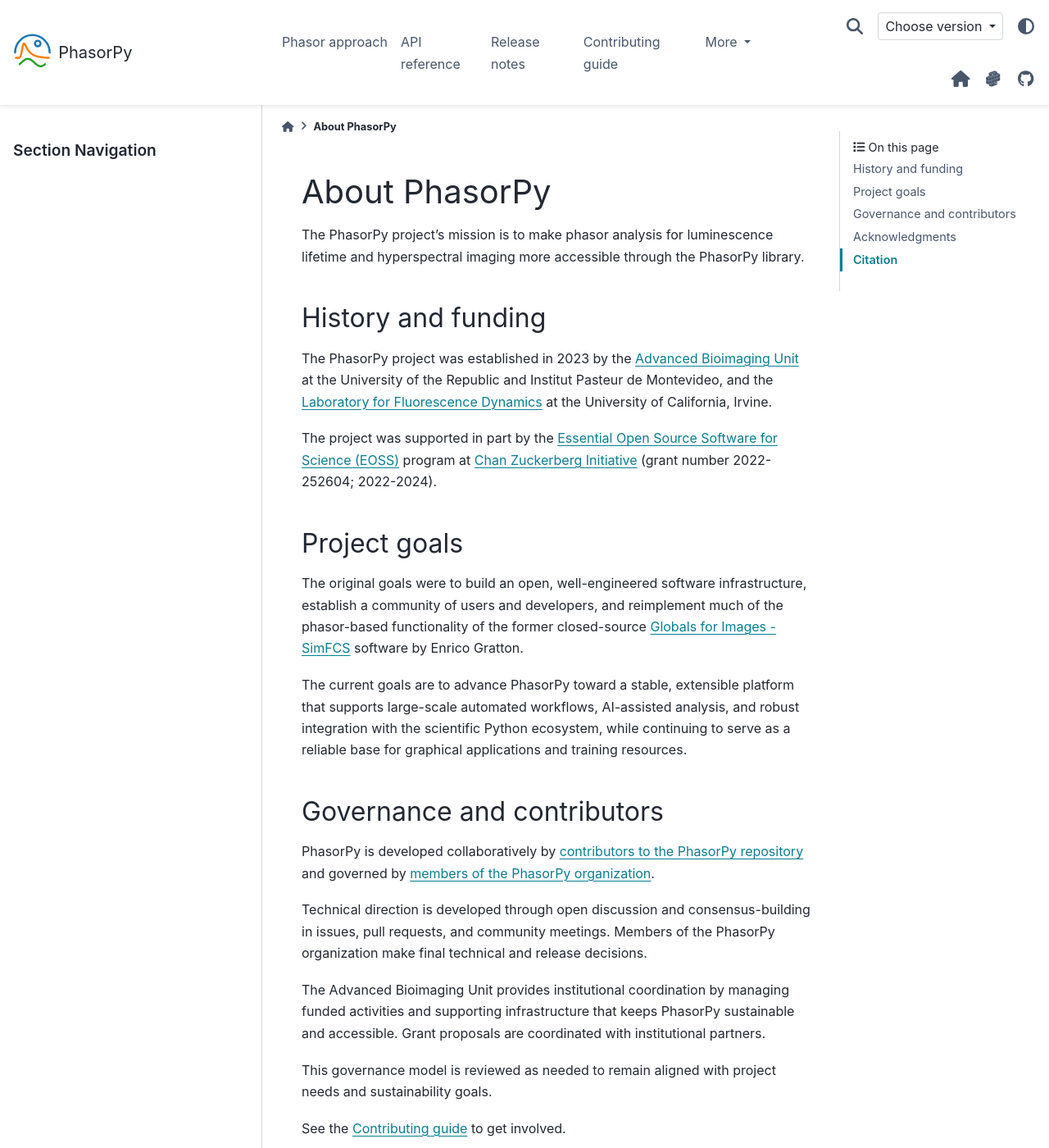
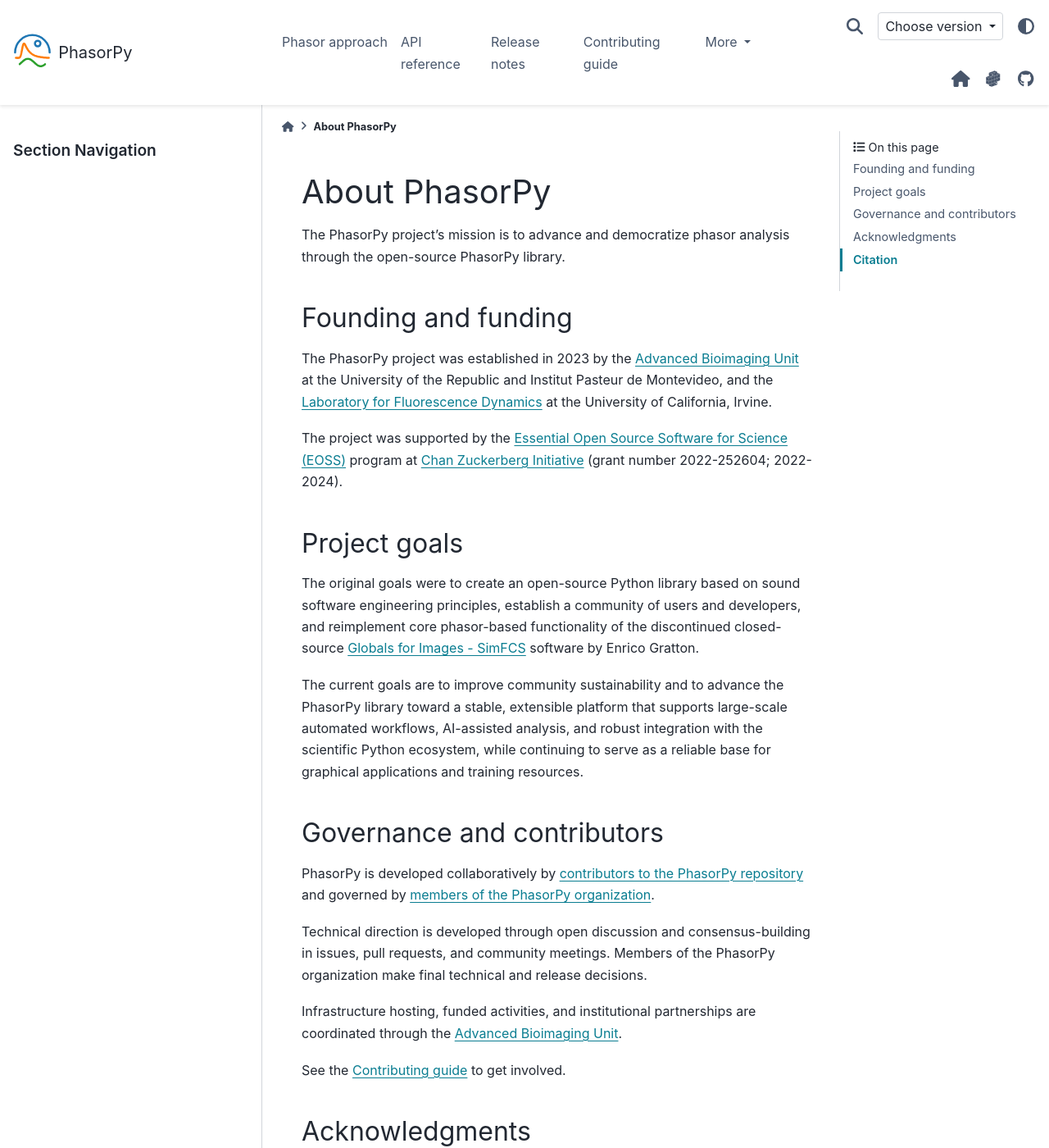
Before and after one commit to phasorpy/phasorpy, a Sphinx documentation site: the page built from docs/about.rst, in a window 1280 px wide and 1400 px high. Shown: the whole window at 82% size. Built offline with Sphinx 7.4.7 and the PyData theme 0.15.4, drawn with Linux system fonts in a browser that asks for light colours; pages that are not in the unit, such as notebooks, are missing from menus; some of the changed text lies outside the part shown.

Commit message:
Revise wording

```diff
--- a/docs/about.rst
+++ b/docs/about.rst
@@ -1,16 +1,13 @@
 About PhasorPy
 ==============
 
-The PhasorPy project's mission is to make phasor analysis for luminescence
-lifetime and hyperspectral imaging more accessible through the PhasorPy
-library.
-
-.. _history:
+The PhasorPy project's mission is to advance and democratize phasor analysis
+through the open-source PhasorPy library.
 
 .. _funding:
 
-History and funding
--------------------
+Founding and funding
+--------------------
 
 The PhasorPy project was established in 2023 by the
 `Advanced Bioimaging Unit <https://www.uba.uy>`_
@@ -18,7 +15,7 @@
 `Laboratory for Fluorescence Dynamics <https://www.lfd.uci.edu>`_
 at the University of California, Irvine.
 
-The project was supported in part by the
+The project was supported by the
 `Essential Open Source Software for Science (EOSS)
 <https://chanzuckerberg.com/eoss/>`_ program at
 `Chan Zuckerberg Initiative <https://chanzuckerberg.com/>`_
@@ -27,16 +24,18 @@
 Project goals
 -------------
 
-The original goals were to build an open, well-engineered software
-infrastructure, establish a community of users and developers, and reimplement
-much of the phasor-based functionality of the former closed-source
-`Globals for Images - SimFCS <https://www.lfd.uci.edu/globals/>`_ software by
-Enrico Gratton.
+The original goals were to create an open-source Python library based on
+sound software engineering principles, establish a community of users
+and developers, and reimplement core phasor-based functionality of the
+discontinued closed-source
+`Globals for Images - SimFCS <https://www.lfd.uci.edu/globals/>`_
+software by Enrico Gratton.
 
-The current goals are to advance PhasorPy toward a stable, extensible platform
-that supports large-scale automated workflows, AI-assisted analysis, and robust
-integration with the scientific Python ecosystem, while continuing to serve as
-a reliable base for graphical applications and training resources.
+The current goals are to improve community sustainability and to advance the
+PhasorPy library toward a stable, extensible platform that supports
+large-scale automated workflows, AI-assisted analysis, and robust integration
+with the scientific Python ecosystem, while continuing to serve as a reliable
+base for graphical applications and training resources.
 
 .. _governance:
 
@@ -57,15 +56,10 @@
 Members of the PhasorPy organization make final technical and release
 decisions.
 
-The Advanced Bioimaging Unit provides institutional coordination by
-managing funded activities and supporting infrastructure that keeps
-PhasorPy sustainable and accessible. Grant proposals are coordinated
-with institutional partners.
+Infrastructure hosting, funded activities, and institutional partnerships are
+coordinated through the `Advanced Bioimaging Unit <https://www.uba.uy>`__.
 
-This governance model is reviewed as needed to remain aligned with
-project needs and sustainability goals.
-
-See the :doc:`contributing` to get involved.
+See the :doc:`Contributing guide <contributing>` to get involved.
 
 Acknowledgments
 ---------------
@@ -82,8 +76,6 @@
 development and hosting documentation, PyPI and conda-forge for package
 distribution, and Zenodo for hosting sample data.
 
-Funding support is described in the :ref:`history` section.
-
 Citation
 --------
 
```
Also changed, not shown: docs/index.rst (+5 -5 lines).
